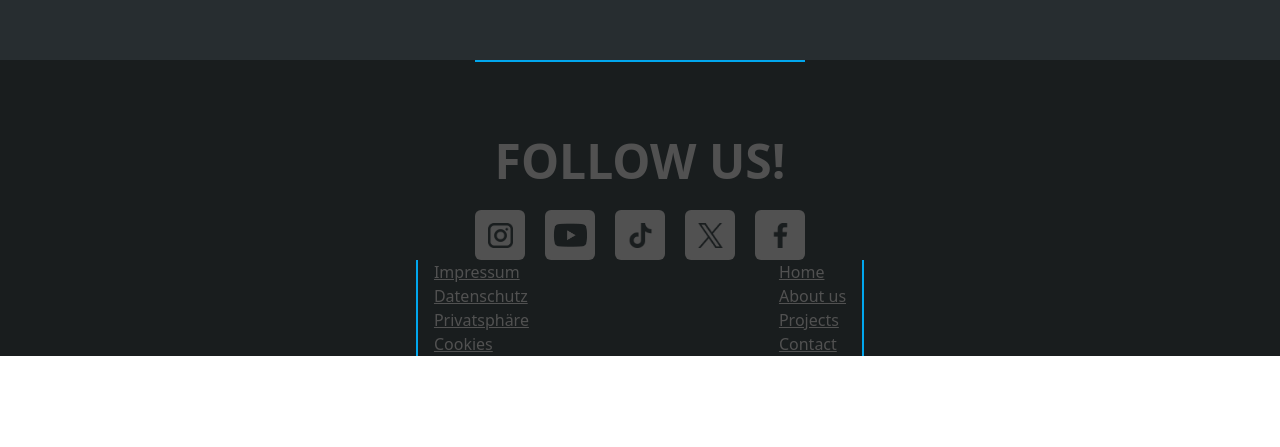
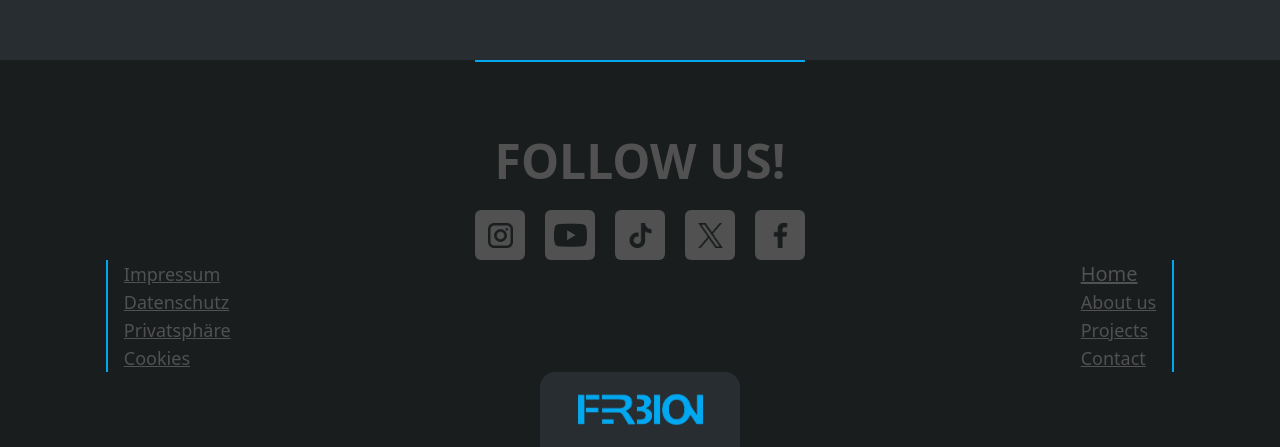
Before and after one commit to Ferbion-lT/V3, a Vue app: page / in a window 1280 px wide. Shown: the part 1740-2187 px from the top of the page. Before the commit the page ends 2096 px from the top, so only its background shows below. Built offline with nearby package versions, Linux system fonts and the light colour scheme.

Commit message:
feat: added the ferbion logo

```diff
--- a/src/components/Footer.vue
+++ b/src/components/Footer.vue
@@ -23,21 +23,21 @@
             </div>
         </div>
     </div>
-    <div class="bg-[#191d1e] flex justify-center gap-[250px]">
+    <div class="bg-[#191d1e] flex justify-center gap-[850px]">
         <div class="flex flex-col">
             <div class="border-l-2 border-[#01a7ee] pl-4">
                 <ul>
                     <li class="list-none">
-                        <a class="text-[#515151] underline">Impressum</a>
+                        <a class="text-[#515151] underline text-lg">Impressum</a>
                     </li>
                     <li class="list-none">
-                        <a class="text-[#515151] underline">Datenschutz</a>
+                        <a class="text-[#515151] underline text-lg">Datenschutz</a>
                     </li>
                     <li class="list-none">
-                        <a class="text-[#515151] underline">Privatsphäre</a>
+                        <a class="text-[#515151] underline text-lg">Privatsphäre</a>
                     </li>
                     <li class="list-none">
-                        <a class="text-[#515151] underline">Cookies</a>
+                        <a class="text-[#515151] underline text-lg">Cookies</a>
                     </li>
                 </ul>
             </div>
@@ -46,19 +46,24 @@
             <div class="border-r-2 border-[#01a7ee] pr-4">
                 <ul>
                     <li class="list-none">
-                        <a class="text-[#515151] underline">Home</a>
+                        <a class="text-[#515151] underline text-xl">Home</a>
                     </li>
                     <li class="list-none">
-                        <a class="text-[#515151] underline">About us</a>
+                        <a class="text-[#515151] underline text-lg">About us</a>
                     </li>
                     <li class="list-none">
-                        <a class="text-[#515151] underline">Projects</a>
+                        <a class="text-[#515151] underline text-lg">Projects</a>
                     </li>
                     <li class="list-none">
-                        <a class="text-[#515151] underline">Contact</a>
+                        <a class="text-[#515151] underline text-lg">Contact</a>
                     </li>
                 </ul>
             </div>
         </div>
     </div>
+    <div class="bg-[#191d1e] flex justify-center">
+        <div class="bg-[#272d30] w-[200px] flex justify-center rounded-t-[15px]">
+            <img class="h-[75px]" src="../assets/Logo.png" />
+        </div>
+    </div>
 </template>
```
